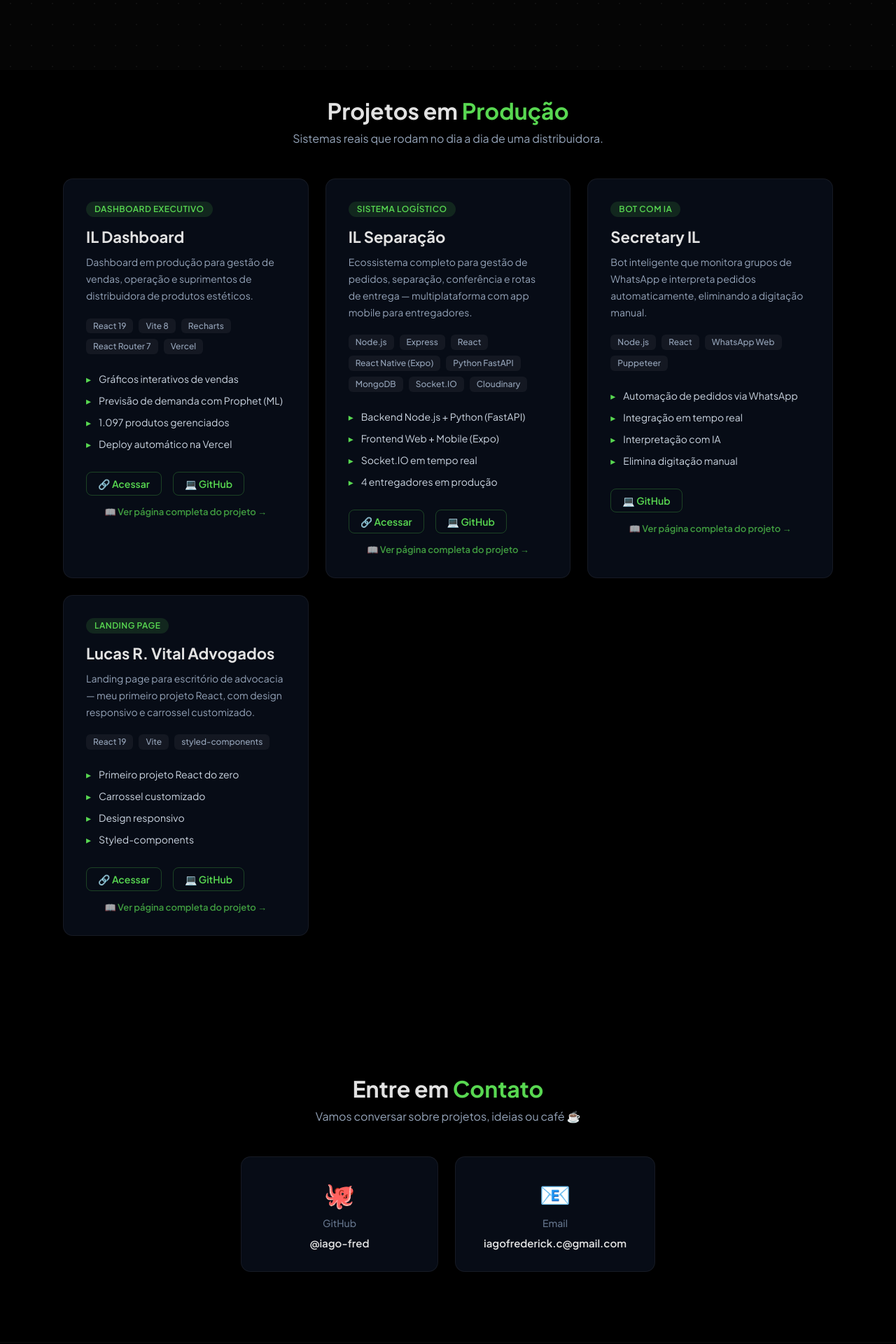
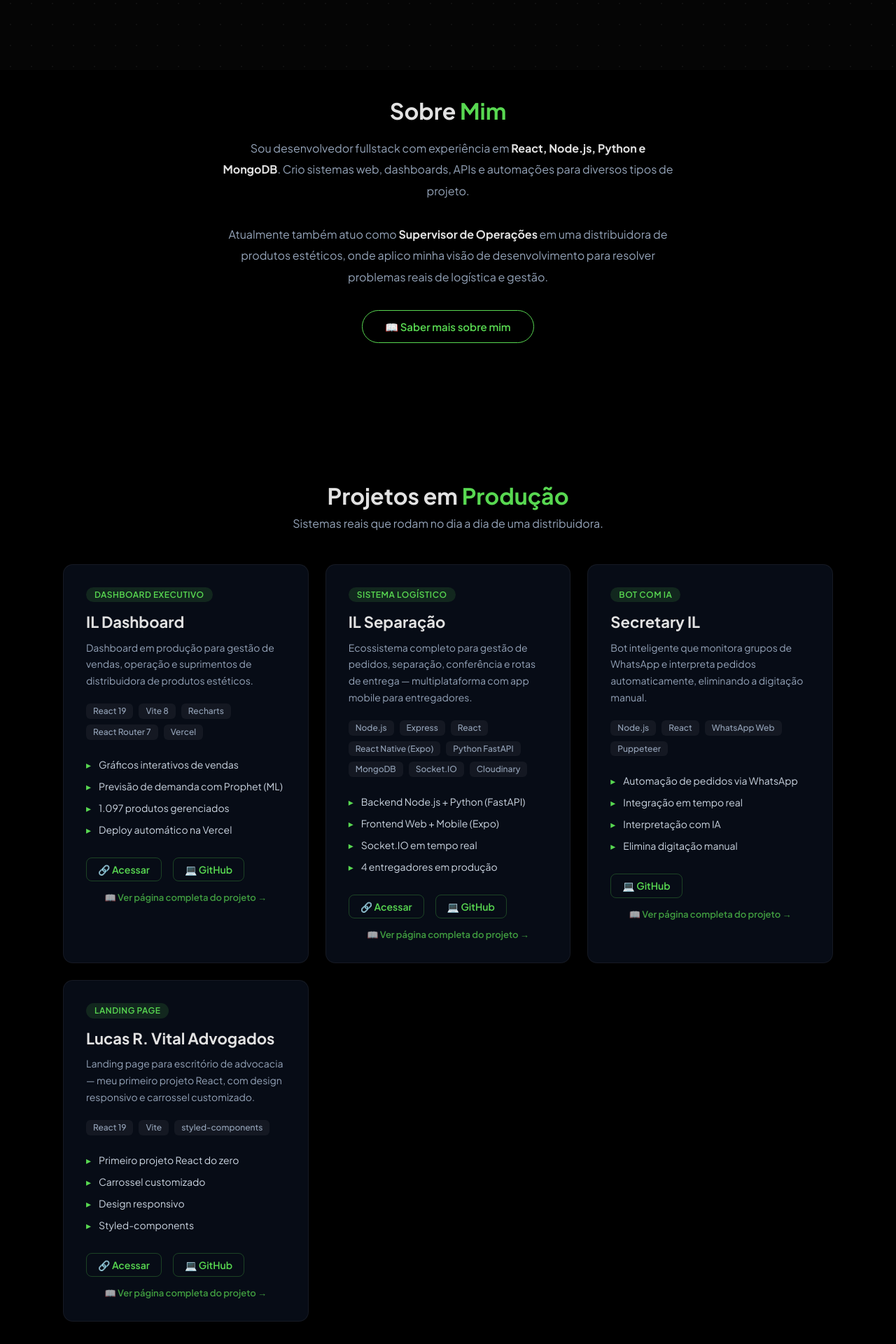
Before and after one commit to iago-fred/portfolio, a React (Vite) app: page / in a window 1280 px wide. Shown: the part 700-2620 px from the top of the page at 70% size. Built offline with nearby package versions, Linux system fonts and the light colour scheme.

Commit message:
feat: ajustes nos textos, navegacao, whatsapp e instagram

```diff
--- /dev/null
+++ b/src/components/AboutSummary/index.jsx
@@ -0,0 +1,99 @@
+import { useContext } from "react"
+import { useNavigate } from "react-router-dom"
+import styled, { keyframes } from "styled-components"
+import { MyContext } from "../../context"
+
+const fadeUp = keyframes`
+    from { opacity: 0; transform: translateY(30px); }
+    to { opacity: 1; transform: translateY(0); }
+`
+
+const Secao = styled.section`
+    width: 100%;
+    padding: 100px 20px;
+    box-sizing: border-box;
+    display: flex;
+    flex-direction: column;
+    align-items: center;
+`
+
+const Content = styled.div`
+    max-width: 800px;
+    width: 100%;
+    animation: ${fadeUp} 0.8s ease forwards;
+`
+
+const Title = styled.h2`
+    font-size: 32px;
+    font-weight: 700;
+    color: ${props => props.color};
+    text-align: center;
+    margin: 0 0 20px 0;
+    span { color: ${props => props.spanColor}; }
+`
+
+const Bio = styled.p`
+    color: #94a3b8;
+    font-size: 16px;
+    line-height: 1.9;
+    text-align: center;
+    max-width: 650px;
+    margin: 0 auto 32px;
+
+    strong { color: ${props => props.color}; }
+`
+
+const BtnWrapper = styled.div`
+    display: flex;
+    justify-content: center;
+`
+
+const Btn = styled.button`
+    background: transparent;
+    color: ${props => props.color};
+    border: 1px solid ${props => props.color};
+    padding: 14px 32px;
+    border-radius: 50px;
+    font-weight: 600;
+    font-size: 15px;
+    cursor: pointer;
+    transition: all 0.3s ease;
+    display: flex;
+    align-items: center;
+    gap: 8px;
+
+    &:hover {
+        background-color: ${props => props.color}22;
+        transform: translateY(-2px);
+        box-shadow: 0 0 15px ${props => props.color}44;
+    }
+`
+
+export default function AboutSummary() {
+    const { cor2, cor3 } = useContext(MyContext)
+    const navigate = useNavigate()
+
+    return (
+        <Secao id="about-home">
+            <Content>
+                <Title color={cor2} spanColor={cor3}>
+                    Sobre <span>Mim</span>
+                </Title>
+                <Bio color={cor2}>
+                    Sou desenvolvedor fullstack com experiência em <strong>React, Node.js, Python e MongoDB</strong>.
+                    Crio sistemas web, dashboards, APIs e automações para diversos tipos de projeto.
+                </Bio>
+                <Bio color={cor2}>
+                    Atualmente também atuo como <strong>Supervisor de Operações</strong> em uma distribuidora
+                    de produtos estéticos, onde aplico minha visão de desenvolvimento para resolver
+                    problemas reais de logística e gestão.
+                </Bio>
+                <BtnWrapper>
+                    <Btn color={cor3} onClick={() => navigate("/sobre")}>
+                        📖 Saber mais sobre mim
+                    </Btn>
+                </BtnWrapper>
+            </Content>
+        </Secao>
+    )
+}
--- a/src/components/Contact/index.jsx
+++ b/src/components/Contact/index.jsx
@@ -1,45 +1,6 @@
 import { useContext, useState } from "react"
 import styled from "styled-components"
 import { MyContext } from "../../context"
-
-const Secao = styled.section`
-    width: 100%;
-    padding: 100px 20px;
-    box-sizing: border-box;
-    display: flex;
-    flex-direction: column;
-    align-items: center;
-`
-
-const Content = styled.div`
-    max-width: 700px;
-    width: 100%;
-    text-align: center;
-`
-
-const Title = styled.h2`
-    font-size: 32px;
-    font-weight: 700;
-    color: ${props => props.color};
-    margin: 0 0 12px 0;
-
-    span {
-        color: ${props => props.spanColor};
-    }
-`
-
-const Sub = styled.p`
-    color: #94a3b8;
-    font-size: 16px;
-    margin: 0 0 48px 0;
-`
-
-const Grid = styled.div`
-    display: flex;
-    justify-content: center;
-    gap: 24px;
-    flex-wrap: wrap;
-`
 
 const hexToRgba = (hex, alpha) => {
     if (!hex) return `rgba(88, 216, 81, ${alpha})`;
@@ -63,9 +24,9 @@ const Card = styled.a.attrs(props => ({
     background-color: rgba(15, 23, 42, 0.527);
     border: 1px solid rgba(255, 255, 255, 0.06);
     border-radius: 14px;
-    padding: 32px 40px;
+    padding: 28px 32px;
     text-decoration: none;
-    min-width: 200px;
+    min-width: 170px;
     transition: border-color 0.3s ease, transform 0.3s ease, box-shadow 0.3s ease;
     cursor: pointer;
     position: relative;
@@ -96,6 +57,7 @@ function ContactCard({ href, target, color, children }) {
         <Card
             href={href}
             target={target}
+            rel="noopener noreferrer"
             $x={mouse.x}
             $y={mouse.y}
             $active={mouse.active}
@@ -108,20 +70,57 @@ function ContactCard({ href, target, color, children }) {
     )
 }
 
+const Secao = styled.section`
+    width: 100%;
+    padding: 100px 20px;
+    box-sizing: border-box;
+    display: flex;
+    flex-direction: column;
+    align-items: center;
+`
+
+const Content = styled.div`
+    max-width: 800px;
+    width: 100%;
+    text-align: center;
+`
+
+const Title = styled.h2`
+    font-size: 32px;
+    font-weight: 700;
+    color: ${props => props.color};
+    margin: 0 0 12px 0;
+    span { color: ${props => props.spanColor}; }
+`
+
+const Sub = styled.p`
+    color: #94a3b8;
+    font-size: 16px;
+    margin: 0 0 48px 0;
+`
+
+const Grid = styled.div`
+    display: flex;
+    justify-content: center;
+    gap: 20px;
+    flex-wrap: wrap;
+`
+
 const Icon = styled.span`
-    font-size: 36px;
+    font-size: 32px;
 `
 
 const Label = styled.span`
-    font-size: 14px;
+    font-size: 13px;
     color: #64748b;
     font-weight: 500;
 `
 
 const Value = styled.span`
-    font-size: 15px;
+    font-size: 14px;
     color: ${props => props.color};
     font-weight: 600;
+    word-break: break-all;
 `
 
 export default function Contact() {
@@ -143,6 +142,16 @@ export default function Contact() {
                         <Label>Email</Label>
                         <Value color={cor2}>iagofrederick.c@gmail.com</Value>
                     </ContactCard>
+                    <ContactCard href="https://wa.me/5571933008705" target="_blank" color={cor3}>
+                        <Icon>💬</Icon>
+                        <Label>WhatsApp</Label>
+                        <Value color={cor2}>(71) 9330-08705</Value>
+                    </ContactCard>
+                    <ContactCard href="https://instagram.com/uniago" target="_blank" color={cor3}>
+                        <Icon>📸</Icon>
+                        <Label>Instagram</Label>
+                        <Value color={cor2}>@uniago</Value>
+                    </ContactCard>
                 </Grid>
             </Content>
         </Secao>
--- a/src/components/Header/index.jsx
+++ b/src/components/Header/index.jsx
@@ -1,4 +1,5 @@
 import { useContext } from "react"
+import { useNavigate } from "react-router-dom"
 import styled, { keyframes } from "styled-components"
 import { MyContext } from "../../context"
 import Nav from "../Nav"
@@ -30,15 +31,16 @@ const Sec = styled.header`
     padding: 2px 30px;
     background-color: ${props => props.backgroundColor};
     color: ${props => props.fontColor};
-
-    /* Mova o transform-origin para cá e garanta que ele seja aplicado */
     transform-origin: center top;
-
-    /* Use a animação */
     animation: ${showIn} 1s ease-in forwards;
 `
+
 const Nome = styled.h2`
     font-size: 25px;
+    cursor: pointer;
+    transition: opacity 0.3s;
+
+    &:hover { opacity: 0.8; }
 
     span {
         color: ${props => props.spanColor};
@@ -46,12 +48,8 @@ const Nome = styled.h2`
 `
 
 const dashBlink = keyframes`
-    0%{
-        opacity: 0;
-    }
-    100%{
-        opacity: 1;
-    }
+    0%{ opacity: 0; }
+    100%{ opacity: 1; }
 `
 
 const Dash = styled.div`
@@ -69,16 +67,16 @@ const Logo = styled.div`
     gap: 6px;
 `
 
-
 export default function Header() {
     const { cor1, cor2, cor3, tela } = useContext(MyContext)
+    const navigate = useNavigate()
+
+    const goHome = () => navigate("/")
 
     if (tela >= 780) {
         return (
-            <Sec
-                backgroundColor={cor1}
-                fontColor={cor2}>
-                <Logo >
+            <Sec backgroundColor={cor1} fontColor={cor2}>
+                <Logo onClick={goHome} style={{ cursor: 'pointer' }}>
                     <Nome spanColor={cor3}>Iago<span>Frederick</span></Nome>
                     <Dash color={cor3} />
                 </Logo>
@@ -87,10 +85,8 @@ export default function Header() {
         )
     } else {
         return (
-            <Sec
-                backgroundColor={cor1}
-                fontColor={cor2}>
-                <Logo >
+            <Sec backgroundColor={cor1} fontColor={cor2}>
+                <Logo onClick={goHome} style={{ cursor: 'pointer' }}>
                     <Nome spanColor={cor3}>Iago<span>Frederick</span></Nome>
                     <Dash color={cor3} />
                 </Logo>
--- a/src/components/Hero/index.jsx
+++ b/src/components/Hero/index.jsx
@@ -4,14 +4,8 @@ import styled, { keyframes } from "styled-components"
 import { MyContext } from "../../context"
 
 const fadeUp = keyframes`
-    from {
-        opacity: 0;
-        transform: translateY(40px);
-    }
-    to {
-        opacity: 1;
-        transform: translateY(0);
-    }
+    from { opacity: 0; transform: translateY(40px); }
+    to { opacity: 1; transform: translateY(0); }
 `
 
 const Secao = styled.section`
@@ -46,9 +40,7 @@ const Name = styled.h1`
     line-height: 1.1;
     color: ${props => props.color};
 
-    span {
-        color: ${props => props.spanColor};
-    }
+    span { color: ${props => props.spanColor}; }
 `
 
 const Role = styled.div`
@@ -135,9 +127,9 @@ export default function Hero() {
                     <Tag color={cor3}>Supervisor de Operações</Tag>
                 </Role>
                 <Desc>
-                    Crio sistemas que resolvem problemas reais de logística,
-                    estoque e gestão — código que <strong style={{color: cor2}}>roda em produção</strong>
-                    e faz diferença no dia a dia de uma distribuidora de produtos estéticos.
+                    Desenvolvedor fullstack disponível para criar sistemas web, dashboards,
+                    APIs e automações. Atualmente também atuo como Supervisor de Operações
+                    em uma distribuidora — onde eu mesmo crio as soluções que uso no dia a dia.
                 </Desc>
                 <CTA>
                     <BtnPrimary color={cor3} onClick={() => navigate("/#projects")}>
--- a/src/components/Nav/index.jsx
+++ b/src/components/Nav/index.jsx
@@ -1,5 +1,5 @@
 import { useContext } from "react"
-import { Link, useLocation, useNavigate } from "react-router-dom"
+import { useNavigate, useLocation } from "react-router-dom"
 import styled from "styled-components"
 import { MyContext } from "../../context"
 
@@ -82,25 +82,45 @@ const BT = styled.li`
   }
 `
 
+function scrollToSection(id) {
+  setTimeout(() => {
+    const el = document.getElementById(id)
+    if (el) el.scrollIntoView({ behavior: "smooth" })
+  }, 150)
+}
+
 export default function Nav() {
   const { nav, cor2, cor3 } = useContext(MyContext)
   const navigate = useNavigate()
   const location = useLocation()
 
-  const handleNavClick = (to) => {
-    if (to === "/#projects" && location.pathname === "/") {
-      // Already on home, just scroll
-      const el = document.getElementById("projects")
-      if (el) el.scrollIntoView({ behavior: "smooth" })
-    } else if (to === "/#projects") {
-      // Navigate to home first, then scroll
+  const handleNavClick = (e) => {
+    // Home always navigates to /
+    if (e.txt === "Home") {
       navigate("/")
-      setTimeout(() => {
-        const el = document.getElementById("projects")
-        if (el) el.scrollIntoView({ behavior: "smooth" })
-      }, 100)
-    } else {
-      navigate(to)
+      return
+    }
+
+    // Trabalhos -> scroll to #projects on home
+    if (e.txt === "Trabalhos") {
+      if (location.pathname === "/") {
+        scrollToSection("projects")
+      } else {
+        navigate("/")
+        scrollToSection("projects")
+      }
+      return
+    }
+
+    // Sobre mim -> scroll to #about-home on home
+    if (e.txt === "Sobre mim") {
+      if (location.pathname === "/") {
+        scrollToSection("about-home")
+      } else {
+        navigate("/")
+        scrollToSection("about-home")
+      }
+      return
     }
   }
 
@@ -108,11 +128,11 @@ export default function Nav() {
     <Menu textColor={cor2}>
       <ul>
         {nav.map((e, i) => (
-          <li key={`${i}-nav`} onClick={() => handleNavClick(e.to)}>
+          <li key={`${i}-nav`} onClick={() => handleNavClick(e)}>
             <p>{e.txt}</p>
           </li>
         ))}
-        <BT BtColor={cor3} onClick={() => navigate("/")}>
+        <BT BtColor={cor3} onClick={() => navigate("/#contact")}>
           Contato
         </BT>
       </ul>
--- a/src/context/index.jsx
+++ b/src/context/index.jsx
@@ -111,9 +111,9 @@ export function MyProvider({ children }) {
     const cor3 = "#58d851"
 
     const NAV_PAGS = [
-        { txt: "Home", to: "/" },
-        { txt: "Trabalhos", to: "/#projects" },
-        { txt: "Sobre mim", to: "/sobre" }
+        { txt: "Home", id: "home" },
+        { txt: "Trabalhos", id: "projects" },
+        { txt: "Sobre mim", id: "about" }
     ]
 
     const [tela, setTela] = useState(
--- a/src/pages/AboutPage.jsx
+++ b/src/pages/AboutPage.jsx
@@ -1,8 +1,8 @@
 import { useContext, useState } from "react"
 import { Link } from "react-router-dom"
-import Footer from "../components/Footer"
 import styled, { keyframes } from "styled-components"
 import { MyContext } from "../context"
+import Footer from "../components/Footer"
 
 const fadeUp = keyframes`
     from { opacity: 0; transform: translateY(30px); }
@@ -57,7 +57,6 @@ const Bio = styled.p`
     font-size: 16px;
     line-height: 1.9;
     margin: 0 0 20px 0;
-
     strong { color: ${props => props.color}; }
 `
 
@@ -154,21 +153,22 @@ export default function AboutPage() {
             <Sub>Um pouco da minha história, trabalho e o que me move.</Sub>
 
             <Section>
-                <SectionTitle color={cor2} spanColor={cor3}>👨‍💼 Quem <span>sou</span></SectionTitle>
+                <SectionTitle color={cor2} spanColor={cor3}>👨‍💻 Quem <span>sou</span></SectionTitle>
                 <Bio color={cor2}>
-                    Trabalho como <strong>Supervisor de Operações</strong> em uma distribuidora
-                    de produtos estéticos em Salvador/BA. No dia a dia, cuido da gestão de estoque,
-                    separação de pedidos, rotas de entrega e coordenação da equipe.
+                    Sou <strong>desenvolvedor fullstack</strong> com experiência em React, Node.js,
+                    Python e MongoDB. Crio dashboards, sistemas web, APIs, landing pages e automações
+                    — desde pequenos projetos até sistemas completos em produção.
                 </Bio>
                 <Bio color={cor2}>
-                    Paralelamente, sou <strong>desenvolvedor fullstack</strong> — crio sistemas que
-                    resolvem problemas reais da empresa onde trabalho. Já construí desde dashboards
-                    executivos (React + Recharts) até sistemas logísticos completos com backend
-                    Node.js/Python, frontend web e mobile (React Native) e MongoDB.
+                    Profissionalmente, também atuo como <strong>Supervisor de Operações</strong> em
+                    uma distribuidora de produtos estéticos em Salvador/BA. É na prática do dia a dia
+                    que enxergo problemas reais e crio soluções de verdade — mas meu trabalho como
+                    desenvolvedor vai muito além disso.
                 </Bio>
                 <Bio color={cor2}>
-                    Acredito que o melhor código é aquele que <strong>resolve um problema real</strong>.
-                    Não tenho medo de botar a mão na massa, aprender na prática e fazer deploy em produção.
+                    Estou disponível para <strong>freelas, parcerias e projetos diversos</strong>.
+                    Se você precisa de um sistema, um dashboard, uma API ou qualquer solução em código,
+                    vamos conversar.
                 </Bio>
             </Section>
 
@@ -178,14 +178,14 @@ export default function AboutPage() {
                     period="Atualmente"
                     title="Supervisor / Gerente de Operações"
                     company="IL Produtos Estéticos"
-                    desc="Gestão de operações logísticas: estoque, separação, rotas de entrega e equipe."
+                    desc="Gestão de operações logísticas: estoque, separação, rotas de entrega e equipe. Também desenvolvo os sistemas internos da empresa."
                     color={cor3}
                 />
                 <ExpCardComp
                     period="2025 — Atualmente"
                     title="Desenvolvedor Fullstack"
                     company="Freelancer / Projetos Próprios"
-                    desc="Sistemas de logística, análises, projeções de demanda e faturamento. React, Node.js, Python, MongoDB."
+                    desc="Criação de dashboards, sistemas logísticos, landing pages, APIs e automações. React, Node.js, Python, MongoDB."
                     color={cor3}
                 />
             </Section>
@@ -198,7 +198,6 @@ export default function AboutPage() {
                     ))}
                 </Interesses>
             </Section>
-            <Footer />
         </Page>
     )
 }
--- a/src/pages/Home.jsx
+++ b/src/pages/Home.jsx
@@ -1,4 +1,5 @@
 import Hero from "../components/Hero"
+import AboutSummary from "../components/AboutSummary"
 import Projects from "../components/Projects"
 import Contact from "../components/Contact"
 import Footer from "../components/Footer"
@@ -7,6 +8,7 @@ export default function Home() {
     return (
         <>
             <Hero />
+            <AboutSummary />
             <Projects />
             <Contact />
             <Footer />
```
